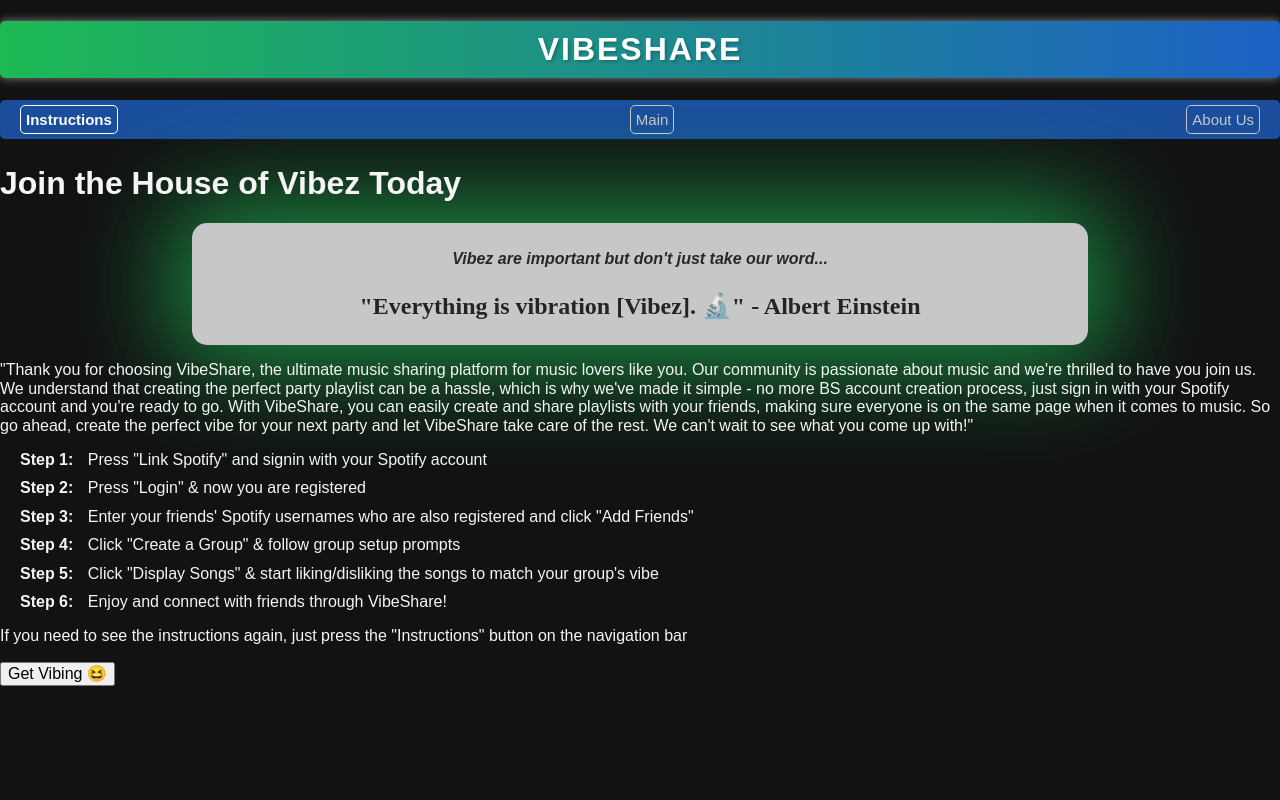
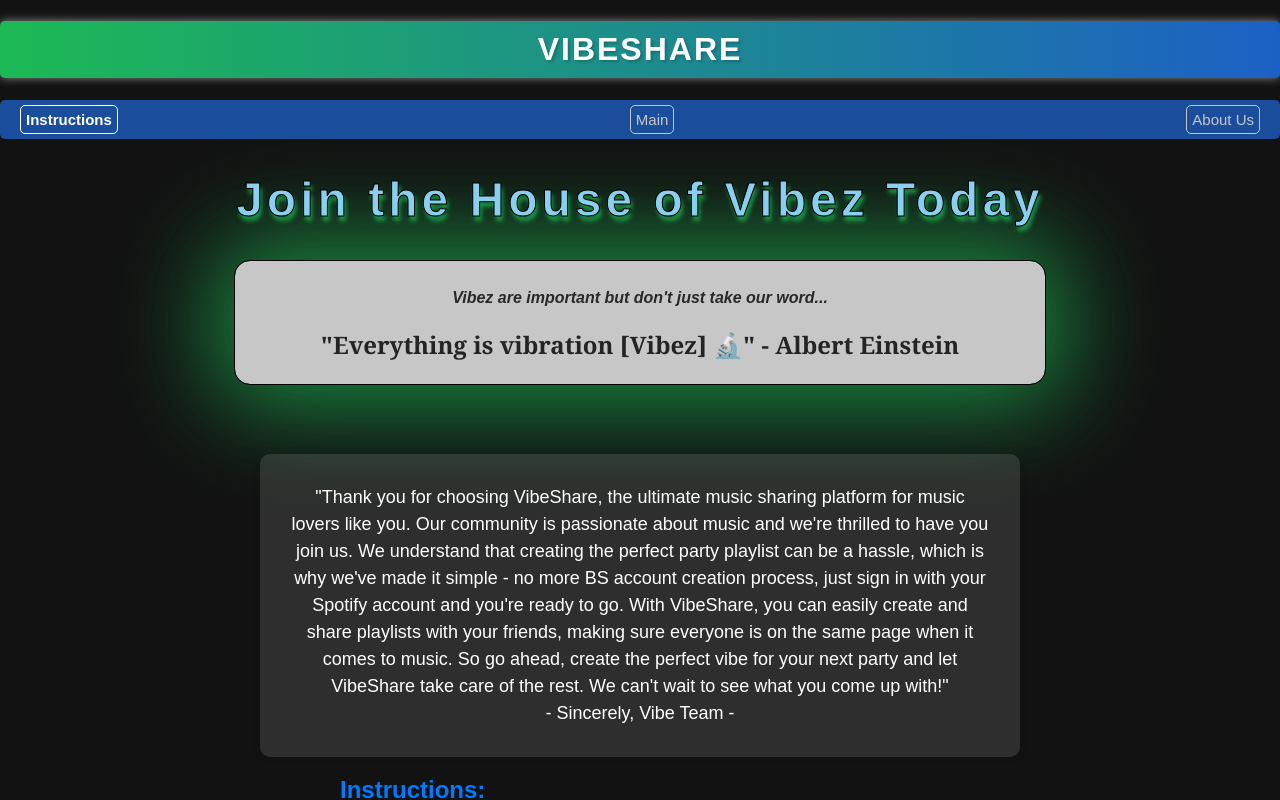
Before and after one commit to martinkent2003/musicApp, an Angular app: page /landing in a window 1280 px wide. Built offline with nearby package versions, Linux system fonts and the light colour scheme.

Commit message:
Finished Instructions page and added documentation

```diff
--- a/src/app/landing/landing.component.css
+++ b/src/app/landing/landing.component.css
@@ -1,25 +1,49 @@
-/* Set styles for the instructions section */
 .instructions {
   /* Add padding to the left side of the instructions section */
   padding-left: 20px; /* adjust the padding value as needed */
+
+  /* Set the position to fixed and center the element horizontally */
+  position: fixed;
+  left: 50%;
+  transform: translateX(-50%);
 }
 
-/* Set styles for paragraphs in the instructions section */
+/* Styling for paragraph inside instructions section */
 .instructions p {
-  /* Add margin above and below each paragraph */
+  /* Set the margin above and below the paragraph */
   margin: 10px 0;
+  /* Set the font size */
+  font-size: 16px;
+  /* Set the font weight to bold */
+  font-weight: bold;
 }
 
-/* Set styles for spans in the instructions section */
+/* Styling for span inside instructions section */
 .instructions span {
-  /* Make the text bold */
+  /* Set the display to inline-block */
+  display: inline-block;
+  /* Set the width */
+  width: 100px; /* adjust the width value as needed */
+  /* Set the font weight to bold */
   font-weight: bold;
-  /* Add margin to the right side of the span */
+  /* Set the margin to the right */
   margin-right: 10px;
+  /* Set the text color */
+  color: #007bff;
+}
+
+/* Styling for h2 inside instructions section */
+.instructions h2 {
+  /* Set the text color */
+  color: #007bff;
+  /* Apply underline decoration to the text */
+  text-decoration: underline;
 }
 
 /* Set styles for the quote container */
 #quote-container {
+  outline: 1px solid black;
+
   /* Set the background color of the quote container */
   background-color: rgb(199, 199, 199);
   /* Add rounded corners to the quote container */
@@ -27,11 +51,13 @@
   /* Center the contents of the quote container */
   text-align: center;
   /* Add margin to the left and right sides of the quote container */
-  margin: 0% 15%;
+  margin: 0 auto;
   /* Add padding to the top, left, and right sides of the quote container */
   padding: 1px 5px 5px;
   /* Add a shadow to the quote container */
   box-shadow: 0 0 100px 20px rgba(29, 185, 84, 0.75);
+  margin-bottom: 70px; /* add margin-bottom */
+  max-width: 800px;
 }
 
 /* Set styles for the quote heading */
@@ -57,5 +83,105 @@
   /* Add margin below the quote text */
   margin-bottom: 20px;
   /* Set the font family for the quote text */
-  font-family: "Times New Roman", Times, serif;
+  font-family: Georgia, "Times New Roman", Times, serif;
 }
+
+/* Styling for button */
+button {
+  /* Set the background color */
+  background-color: #007bff;
+  /* Set the text color */
+  color: #fff;
+  /* Set the font size */
+  font-size: 16px;
+  /* Remove the border */
+  border: none;
+  /* Add rounded corners */
+  border-radius: 5px;
+  /* Set the padding around the button */
+  padding: 10px 20px;
+  /* Set the cursor to a pointer */
+  cursor: pointer;
+}
+
+/* Styling for button hover effect */
+button:hover {
+  /* Change the background color on hover */
+  background-color: #0069d9;
+}
+
+/* Styling for vibey-header */
+.vibey-header {
+  /* Set the font size */
+  font-size: 48px;
+  /* Set the text color */
+  color: #89cff0;
+  /* Set the text stroke for Safari and Chrome */
+  -webkit-text-stroke: 1px black;
+  /* Set the text stroke for Firefox */
+  text-stroke: 1px black;
+  /* Add text shadow */
+  text-shadow: 2px 5px 4px rgba(29, 185, 84, 0.75);
+  /* Set letter spacing */
+  letter-spacing: 4px;
+  /* Set line height */
+  line-height: 1.2;
+  /* Set animation to pulsate */
+  animation: pulsate 5s infinite;
+  /* Center-align the text */
+  text-align: center;
+}
+
+/* Animation keyframes for vibey-header */
+@keyframes pulsate {
+  0% {
+    /* Start at normal size */
+    transform: scale(1);
+  }
+  50% {
+    /* Scale to 1.03 */
+    transform: scale(1.03);
+  }
+  100% {
+    /* Return to normal size */
+    transform: scale(1);
+  }
+}
+
+/* Styling for welcome-paragraph */
+.welcome-paragraph {
+  /* Set text color */
+  color: rgb(255, 255, 255);
+  /* Center-align the text */
+  text-align: center;
+  /* Set the font size */
+  font-size: 18px;
+  /* Set the line height */
+  line-height: 1.5;
+  /* Set the maximum width */
+  max-width: 700px;
+  /* Center the element horizontally */
+  margin: 0 auto;
+  /* Add padding around the element */
+  padding: 30px;
+  /* Set the background color with transparency */
+  background-color: rgba(199, 199, 199, 0.153);
+  /* Add rounded corners */
+  border-radius: 10px;
+  /* Add a subtle shadow around the element */
+  box-shadow: 0 0 10px rgba(0, 0, 0, 0.1);
+}
+
+/* Styling for footer */
+.footer {
+  /* Center-align the text */
+  text-align: center;
+}
+
+/* Styling for paragraph inside footer */
+.footer p {
+  /* Set the font size */
+  font-size: 15px;
+  /* Set the font style to italic */
+  font-style: italic;
+}
--- a/src/app/landing/landing.component.html
+++ b/src/app/landing/landing.component.html
@@ -1,6 +1,6 @@
 <!-- landing.component.html -->
 <div class="welcome-message">
-  <h1>Join the House of Vibez Today</h1>
+  <h1 class="vibey-header">Join the House of Vibez Today</h1>
   <div id="quote-container">
     <h5>Vibez are important but don't just take our word...</h5>
     <h3 id="quote-text">"Good Vibez Only" - People of Planet Earth 🌎</h3>
@@ -16,10 +16,12 @@
     your friends, making sure everyone is on the same page when it comes to
     music. So go ahead, create the perfect vibe for your next party and let
     VibeShare take care of the rest. We can't wait to see what you come up
-    with!"
+    with!"<br />
+    <a style="display: block">- Sincerely, Vibe Team -</a>
   </p>
 </div>
 <div class="instructions">
+  <h2>Instructions:</h2>
   <p>
     <span>Step 1:</span> Press "Link Spotify" and signin with your Spotify
     account
@@ -37,12 +39,13 @@
     songs to match your group's vibe
   </p>
   <p><span>Step 6:</span> Enjoy and connect with friends through VibeShare!</p>
+  <br /><br />
+  <div class="footer">
+    <p>
+      If you need to see the instructions again, just press the "Instructions"
+      button on the navigation bar
+    </p>
+
+    <button routerLink="/main">Get Vibing 😆</button>
+  </div>
 </div>
-
-<div>
-  <p>
-    If you need to see the instructions again, just press the "Instructions"
-    button on the navigation bar
-  </p>
-  <button routerLink="/main">Get Vibing 😆</button>
-</div>
--- a/src/app/landing/landing.component.ts
+++ b/src/app/landing/landing.component.ts
@@ -9,13 +9,13 @@ export class LandingComponent implements OnInit {
   // An array of quotes by famous musicians that contain the word "vibe".
   quotes: string[] = [
     '"Vibe is everything❗️" - Pharrell Williams',
-    '"Everything is vibration [Vibez]. 🔬" - Albert Einstein',
-    '"I\'m just trying to vibe out and eat some good food. 🍕" - Post Malone',
-    '"I like my music to have the right kind of vibe, like a good soup. 🍜" - Anderson .Paak',
-    '"I\'m all about good vibes and high fives. 🖐️" - Janelle Monae',
-    '"When I\'m writing music, I\'m just trying to get in a good vibe and make something that feels good. 🤩" - Charlie Puth',
-    '"I try to keep my vibe as good as possible, and usually that means keeping my shoes fresh. 👟" - Travis Scott',
-    '"I like to vibe out with my guitar and see where it takes me. 🎸" - John Mayer',
+    '"Everything is vibration [Vibez] 🔬" - Albert Einstein',
+    '"I\'m just trying to vibe out and eat some good food 🍕" - Post Malone',
+    '"I like my music to have the right kind of vibe, like a good soup 🍜" - Anderson .Paak',
+    '"I\'m all about good vibes and high fives 🖐️" - Janelle Monae',
+    '"When I\'m writing music, I\'m just trying to get in a good vibe and make something that feels good 🤩" - Charlie Puth',
+    '"I try to keep my vibe as good as possible, and usually that means keeping my shoes fresh 👟" - Travis Scott',
+    '"I like to vibe out with my guitar and see where it takes me 🎸" - John Mayer',
   ];
 
   // The index of the current quote being displayed.
@@ -40,6 +40,6 @@ export class LandingComponent implements OnInit {
       if (this.quoteElement) {
         this.quoteElement.innerHTML = this.quotes[this.currentQuoteIndex];
       }
-    }, 4500);
+    }, 5000);
   }
 }
```
